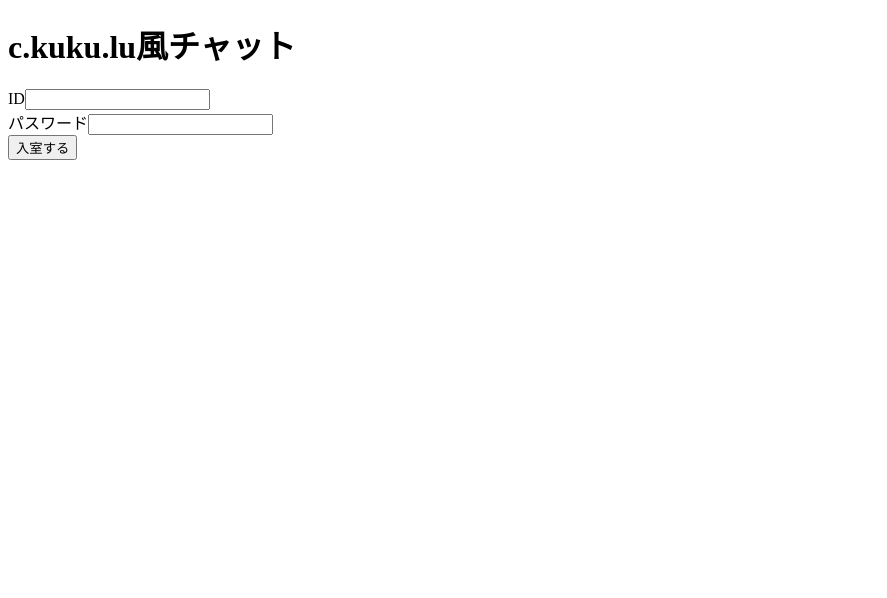
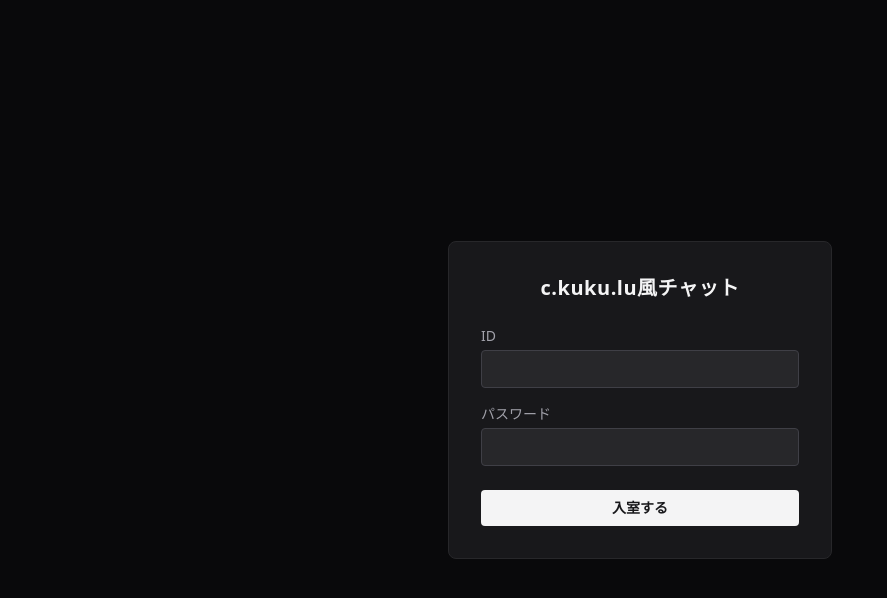
Before and after one commit to aa12andmac10-sys/Taki-chat-2, a Next.js app: page / in a window 1280 px wide. Shown: the top 598 px of the page, without its empty margins (0-887 px from the left). Built offline with nearby package versions, Linux system fonts and the light colour scheme; no server answers.

Commit message:
Create layout.tsx

```diff
--- /dev/null
+++ b/src/app/layout.tsx
@@ -0,0 +1,19 @@
+import type { Metadata } from "next";
+import "./globals.css";
+
+export const metadata: Metadata = {
+  title: "c.kuku.lu chat",
+  description: "chat app",
+};
+
+export default function RootLayout({
+  children,
+}: {
+  children: React.ReactNode;
+}) {
+  return (
+    <html lang="ja">
+      <body>{children}</body>
+    </html>
+  );
+}
```
